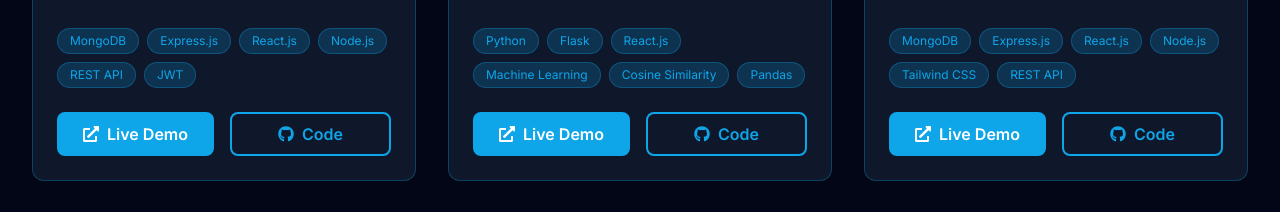
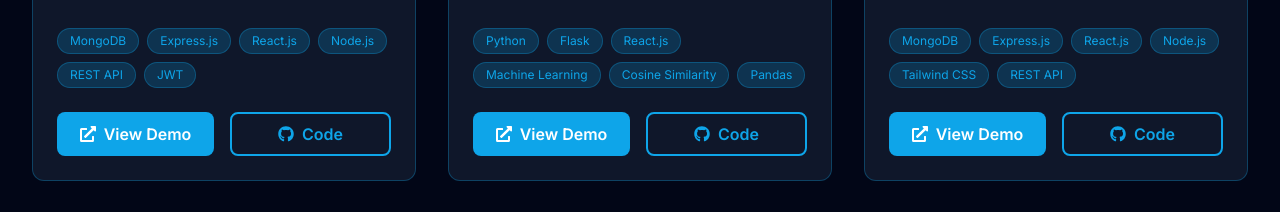
Before and after one commit to snehalsable10/portfolio-website, a React (Vite) app: page / in a window 1280 px wide. Shown: the part 3840-4052 px from the top of the page. Built offline with nearby package versions, Linux system fonts and the light colour scheme; the HTML template or start-up script is replaced by a standard one.

Commit message:
Update Projects: Add GitHub repository links

```diff
--- a/src/components/Projects.jsx
+++ b/src/components/Projects.jsx
@@ -9,8 +9,8 @@ const Projects = () => {
       subtitle: 'Food Order Platform',
       description: 'Developed a food delivery web application using MongoDB, Express.js, React.js, and Node.js, featuring real-time order management and user authentication. Designed reusable UI components with React.js and implemented RESTful APIs for seamless data communication.',
       tech: ['MongoDB', 'Express.js', 'React.js', 'Node.js', 'REST API', 'JWT'],
-      demo: '#',
-      github: '#',
+      demo: 'https://github.com/snehalsable10/feastify',
+      github: 'https://github.com/snehalsable10/feastify',
       gradient: 'from-blue-500/20 to-cyan-500/20'
     },
     {
@@ -18,8 +18,8 @@ const Projects = () => {
       subtitle: 'ML-Based Recommendation Engine',
       description: 'Developed a recommender system using Bag of Words & cosine similarity on a dataset of 5K+ movies. Achieved 85%+ accuracy and integrated Flask API with React for real-time recommendations.',
       tech: ['Python', 'Flask', 'React.js', 'Machine Learning', 'Cosine Similarity', 'Pandas'],
-      demo: '#',
-      github: '#',
+      demo: 'https://github.com/snehalsable10/movie-recommender',
+      github: 'https://github.com/snehalsable10/movie-recommender',
       gradient: 'from-purple-500/20 to-pink-500/20'
     },
     {
@@ -27,8 +27,8 @@ const Projects = () => {
       subtitle: 'Property Rental Website',
       description: 'Developed a responsive real estate platform with MERN stack, supporting 50+ dynamic property listings. Optimized browsing & search functionality, reducing property discovery time significantly.',
       tech: ['MongoDB', 'Express.js', 'React.js', 'Node.js', 'Tailwind CSS', 'REST API'],
-      demo: '#',
-      github: '#',
+      demo: 'https://github.com/snehalsable10/breezyhomes',
+      github: 'https://github.com/snehalsable10/breezyhomes',
       gradient: 'from-green-500/20 to-emerald-500/20'
     }
   ];
@@ -92,7 +92,7 @@ const Projects = () => {
                     className="flex-1 bg-primary hover:bg-secondary text-white py-2 px-4 rounded-lg font-semibold transition-all duration-300 flex items-center justify-center gap-2"
                   >
                     <FaExternalLinkAlt />
-                    <span>Live Demo</span>
+                    <span>View Demo</span>
                   </a>
                   <a
                     href={project.github}
```
